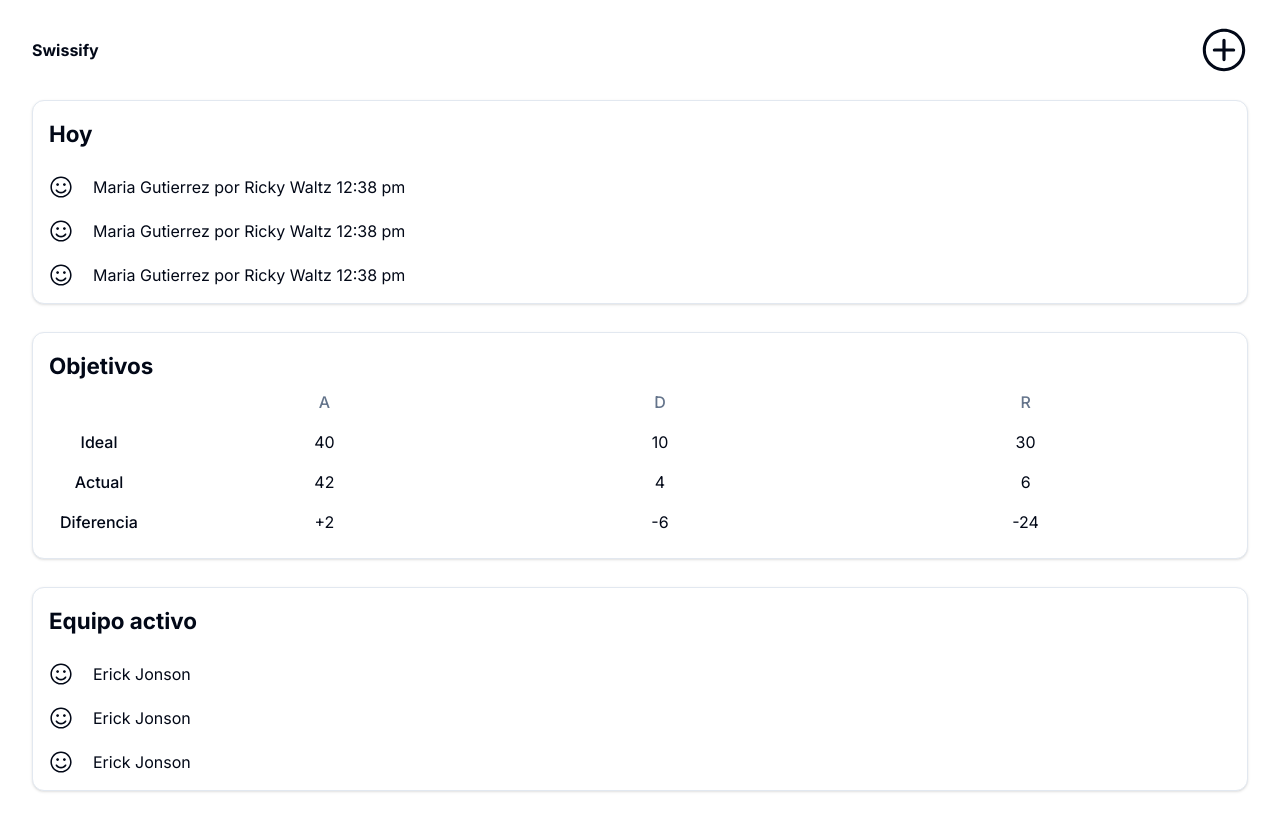
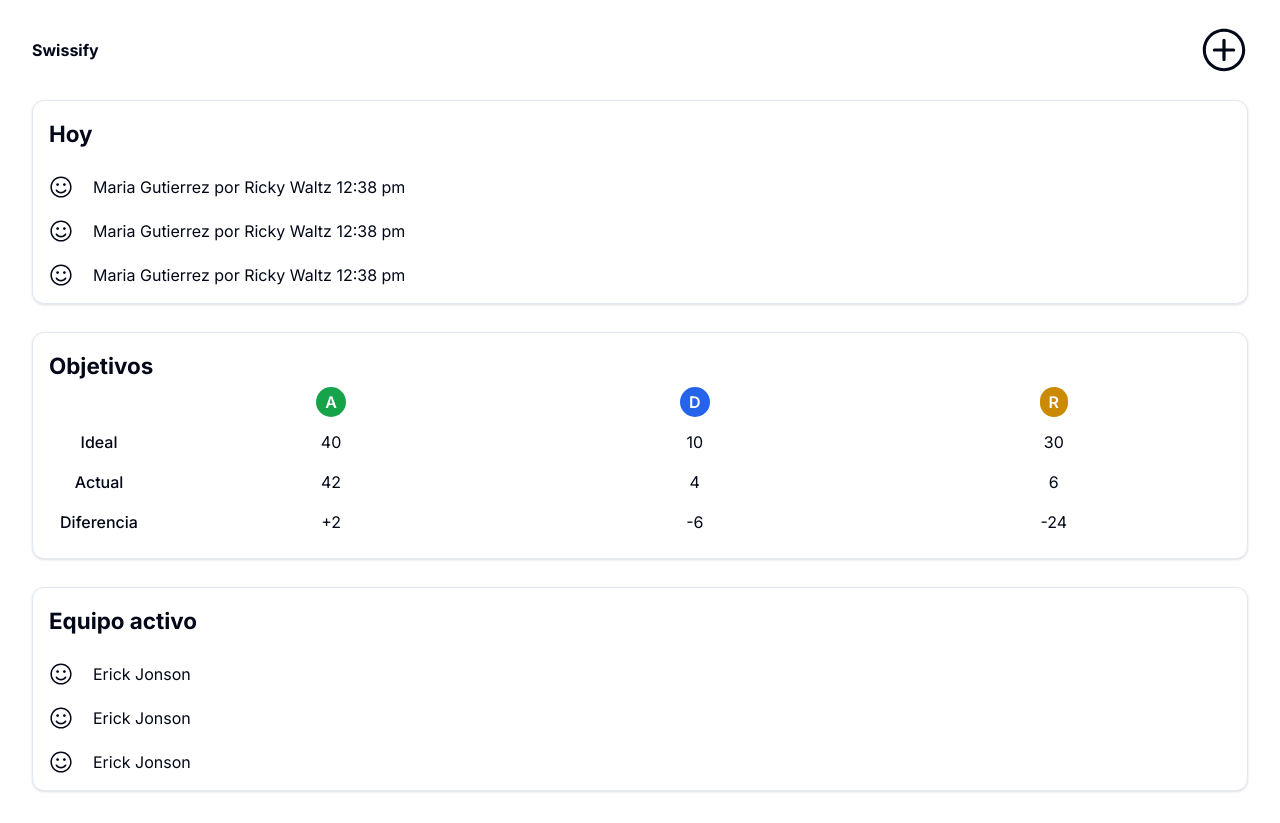
Before and after one commit to Swissify-dev/swissify-app, a Next.js app: page /dashboard in a window 1280 px wide. Built offline with nearby package versions, Linux system fonts and the light colour scheme.

Commit message:
Action Icon Badge with Shadcn added and customized

```diff
--- a/src/components/dashboard/ObjectivesTableDashboard.tsx
+++ b/src/components/dashboard/ObjectivesTableDashboard.tsx
@@ -1,3 +1,4 @@
+import React from 'react'
 import {
   Table,
   TableBody,
@@ -7,8 +8,8 @@ import {
   TableHeader,
   TableRow,
 } from "@components/ui/table"
+import { Badge } from '@components/ui/badge'
 
-import React from 'react'
 
 function ObjectivesTableDashboard() {
   return (
@@ -18,9 +19,9 @@ function ObjectivesTableDashboard() {
         <TableHeader>
           <TableRow className="text-center border-none">
             <TableHead className="w-[100px]"></TableHead>
-            <TableHead className="text-center">A</TableHead>
-            <TableHead className="text-center">D</TableHead>
-            <TableHead className="text-center">R</TableHead>
+            <TableHead className="text-center align-middle"><Badge variant="ActionIconA">A</Badge></TableHead>
+            <TableHead className="text-center align-middle"><Badge variant="ActionIconD">D</Badge></TableHead>
+            <TableHead className="text-center align-middle"><Badge variant="ActionIconR">R</Badge></TableHead>
           </TableRow>
         </TableHeader>
         <TableBody>
--- a/src/components/ui/ActionsActivitiesIcons.tsx
+++ /dev/null
@@ -1,9 +0,0 @@
-import React from 'react'
-
-const IconActionA = () => {
-  return (
-    <span>A</span>
-  )
-}
-
-export default { IconActionA }
--- /dev/null
+++ b/src/components/ui/badge.tsx
@@ -0,0 +1,41 @@
+import * as React from "react"
+import { cva, type VariantProps } from "class-variance-authority"
+
+import { cn } from "@lib/utils"
+
+const badgeVariants = cva(
+  "inline-flex items-center rounded-md border px-2 py-0.5 text-xs font-semibold transition-colors focus:outline-none focus:ring-2 focus:ring-ring focus:ring-offset-2",
+  {
+    variants: {
+      variant: {
+        default:
+          "border-transparent bg-primary text-primary-foreground shadow hover:bg-primary/80",
+        secondary:
+          "border-transparent bg-secondary text-secondary-foreground hover:bg-secondary/80",
+        destructive:
+          "border-transparent bg-destructive text-destructive-foreground shadow hover:bg-destructive/80",
+        outline: "text-foreground",
+        ActionIconA: "border-transparent rounded-full bg-green-600 text-white",
+        ActionIconD: "border-transparent rounded-full bg-blue-600 text-white",
+        ActionIconR: "border-transparent rounded-full bg-yellow-600 text-white",
+        ActionIconN: "border-transparent rounded-full bg-grey-600 text-white",
+        ActionIconC: "border-transparent rounded-full bg-red-600 text-white",
+      },
+    },
+    defaultVariants: {
+      variant: "default",
+    },
+  }
+)
+
+export interface BadgeProps
+  extends React.HTMLAttributes<HTMLDivElement>,
+  VariantProps<typeof badgeVariants> { }
+
+function Badge({ className, variant, ...props }: BadgeProps) {
+  return (
+    <div className={cn(badgeVariants({ variant }), className)} {...props} />
+  )
+}
+
+export { Badge, badgeVariants }
```
